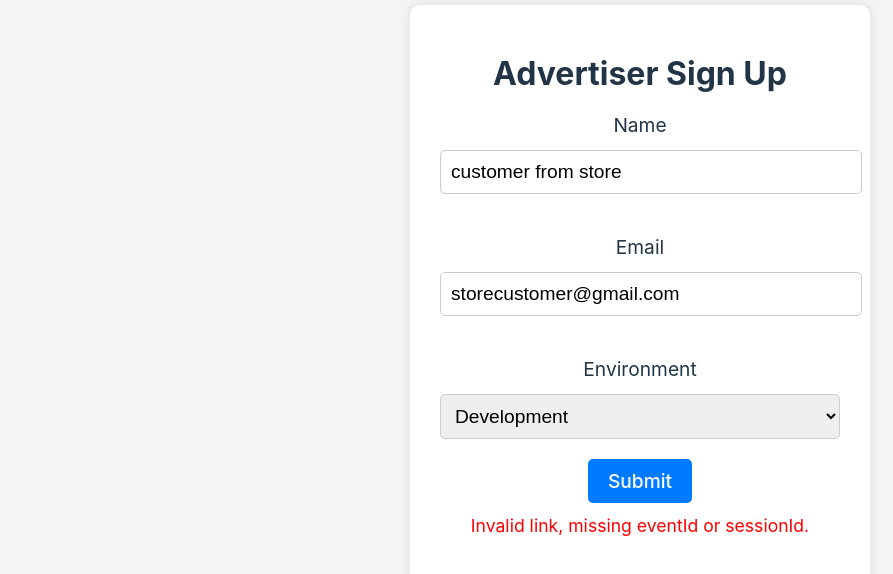
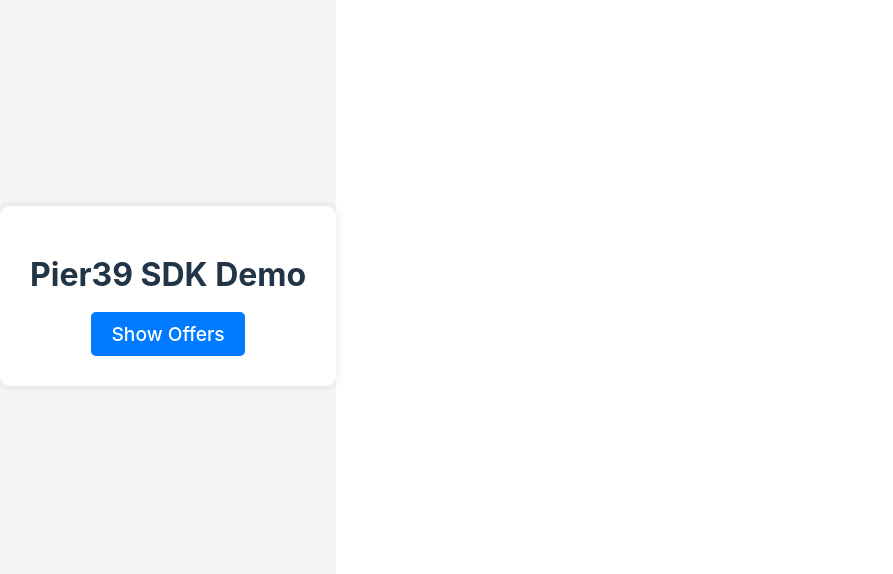
Before and after one commit to rohith-siddharth/demo-adv, a React (Vite) app: page / in a window 1280 px wide. Shown: the part 104-678 px from the top of the page, without its empty margins (0-893 px from the left). Built offline with nearby package versions, Linux system fonts and the light colour scheme.

Commit message:
sdk parent

```diff
--- a/src/App.jsx
+++ b/src/App.jsx
@@ -1,112 +1,38 @@
-import { useSearchParams } from "react-router-dom";
-import React, { useState, useEffect } from "react";
-import axios from "axios";
+import { useEffect } from 'react';
 
 function App() {
-  const [name, setName] = useState("customer from store");
-  const [email, setEmail] = useState("storecustomer@gmail.com");
-  const [environment, setEnvironment] = useState("dev"); // New state for environment
-  const [error, setError] = useState("");
-  const [loading, setLoading] = useState(false);
-  const [queryParams, setQueryParams] = useState({ eventId: "", sessionId: "" });
+ useEffect(() => {
+   const script = document.createElement('script');
+   script.src = 'https://storage.googleapis.com/global-assets-personapay/assets/files/js/web-sdk.js';
+   script.async = true;
+   script.onload = () => {
+     // @ts-ignore
+     window.sdk = window.Pier39WebSDK.initialize({
+       storeId: '0e806375-5944-413a-8490-59387d46b671',
+       environment: 'development',
+       isTestMode: true
+     });
+   };
+   document.head.appendChild(script);
 
-  const [searchParams] = useSearchParams();
+   return () => {
+     document.head.removeChild(script);
+   };
+ }, []);
 
-  useEffect(() => {
-    const eventId = searchParams.get("eventId");
-    const sessionId = searchParams.get("sessionId");
-
-    if (!eventId || !sessionId) {
-      setError("Invalid link, missing eventId or sessionId.");
-    } else {
-      setQueryParams({ eventId, sessionId });
-    }
-  }, [searchParams]);
-
-  const handleSubmit = async (e) => {
-    e.preventDefault();
-    setError(""); // Clear any previous errors
-    setLoading(true); // Start loading
-
-    if (!name || !email) {
-      setError("Please fill in both name and email.");
-      setLoading(false); // Stop loading on validation error
-      return;
-    }
-
-    let url = `https://${environment}.personapay.tech/advertisers/campaign/conversion/webhook`;
-
-    if (environment === "prod") {
-      url = `https://personapay.tech/advertisers/campaign/conversion/webhook`;
-    }
-
-    let eventId = queryParams.eventId;
-
-    if (environment === "prod") {
-      eventId = "ecab02a3-54bd-4ace-b40d-6e77fa5cc7ec"
-    }
-
-    try {
-      const response = await axios.post(
-        `https://${environment}.personapay.tech/advertisers/campaign/conversion/webhook`,
-        {
-          eventId: eventId,
-          sessionId: queryParams.sessionId,
-          triggeredAt: Date.now()
-        },
-        {
-          headers: {
-            "Content-Type": "application/json",
-          }
-        }
-      );
-      console.log("API Response:", response.data);
-      alert("Form submitted successfully!");
-    } catch (error) {
-      console.error("Error submitting form:", error);
-      setError("Failed to submit the form. Please try again.");
-    } finally {
-      setLoading(false); // Stop loading after API call
-    }
+ const handleShowOffers = () => {
+   // @ts-ignore
+   window.sdk?.showPlacement({ email: 'storecustomer@gmail.com' });
  };
 
  return (
    <div style={styles.container}>
      <div style={styles.formWrapper}>
-        <h1 style={styles.heading}>Advertiser Sign Up</h1>
-        <form onSubmit={handleSubmit}>
-          <p style={styles.label}>Name</p>
-          <input
-            type="text"
-            value={name}
-            onChange={(e) => setName(e.target.value)}
-            placeholder="Enter your name"
-            style={styles.input}
-          />
-          <p style={styles.label}>Email</p>
-          <input
-            type="email"
-            value={email}
-            onChange={(e) => setEmail(e.target.value)}
-            placeholder="Enter your email"
-            style={styles.input}
-          />
-          <p style={styles.label}>Environment</p>
-          <select
-            value={environment}
-            onChange={(e) => setEnvironment(e.target.value)}
-            style={styles.select} // New style for the dropdown
-          >
-            <option value="dev">Development</option>
-            <option value="staging">Staging</option>
-            <option value="prod">Production</option>
-          </select>
-          <br />
-          <button type="submit" style={styles.button} disabled={loading}>
-            {loading ? "Submitting..." : "Submit"}
+       <h1 style={styles.heading}>Pier39 SDK Demo</h1>
+       <div id="pier39-placeholder"></div>
+       <button onClick={handleShowOffers} style={styles.button}>
+         Show Offers
        </button>
-        </form>
-        {error && <p style={styles.error}>{error}</p>}
      </div>
    </div>
  );
@@ -118,7 +44,6 @@ const styles = {
    justifyContent: "center",
    alignItems: "center",
    height: "100vh",
-    width: "100vw",
    backgroundColor: "#f4f4f4",
  },
  formWrapper: {
@@ -127,31 +52,10 @@ const styles = {
    borderRadius: "10px",
    boxShadow: "0px 0px 10px rgba(0, 0, 0, 0.1)",
    textAlign: "center",
-    width: "400px",
  },
  heading: {
    fontSize: "2rem",
    marginBottom: "20px",
-  },
-  label: {
-    fontSize: "1.2rem",
-    marginBottom: "10px",
-  },
-  input: {
-    width: "100%",
-    padding: "10px",
-    marginBottom: "20px",
-    fontSize: "1.2rem",
-    border: "1px solid #ccc",
-    borderRadius: "5px",
-  },
-  select: {
-    width: "100%",
-    padding: "10px",
-    marginBottom: "20px",
-    fontSize: "1.2rem",
-    border: "1px solid #ccc",
-    borderRadius: "5px",
  },
  button: {
    padding: "10px 20px",
@@ -161,12 +65,7 @@ const styles = {
    border: "none",
    borderRadius: "5px",
    cursor: "pointer",
-  },
-  error: {
-    color: "red",
-    marginTop: "10px",
-    fontSize: "1.1rem",
-  },
+ }
 };
 
 export default App;
```
Lines whose indentation alone changed are shown as unchanged.
